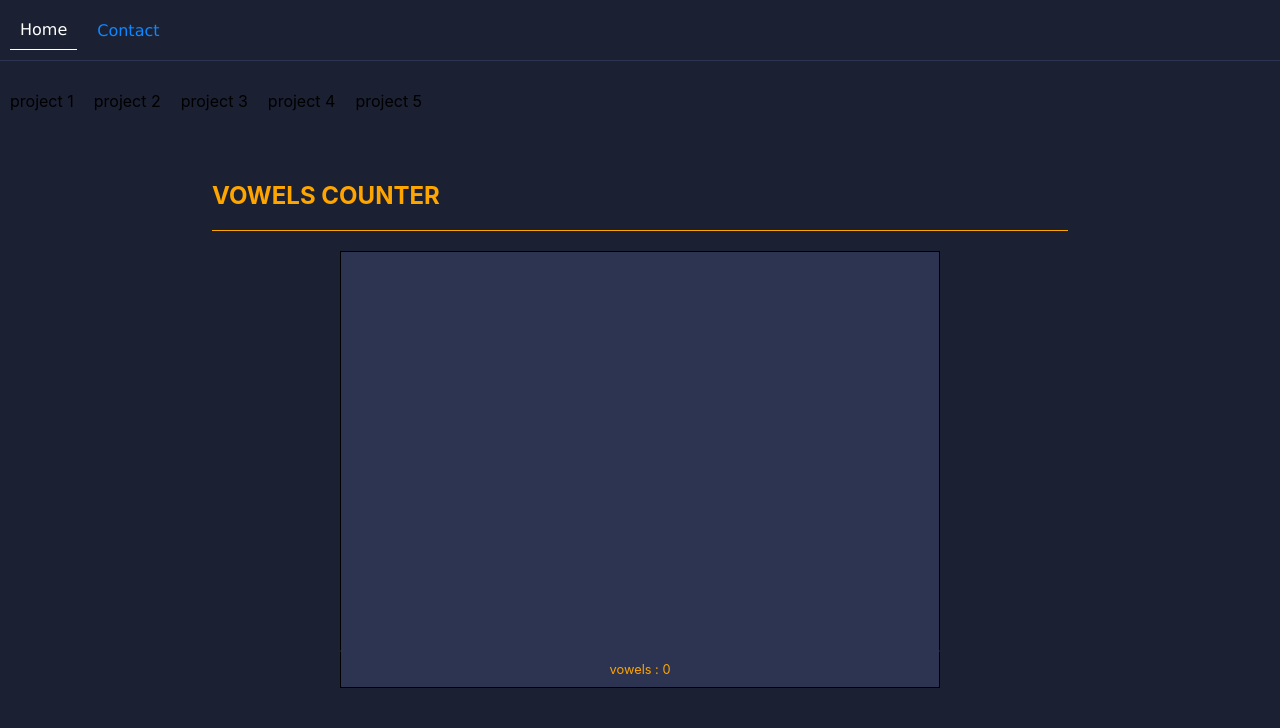
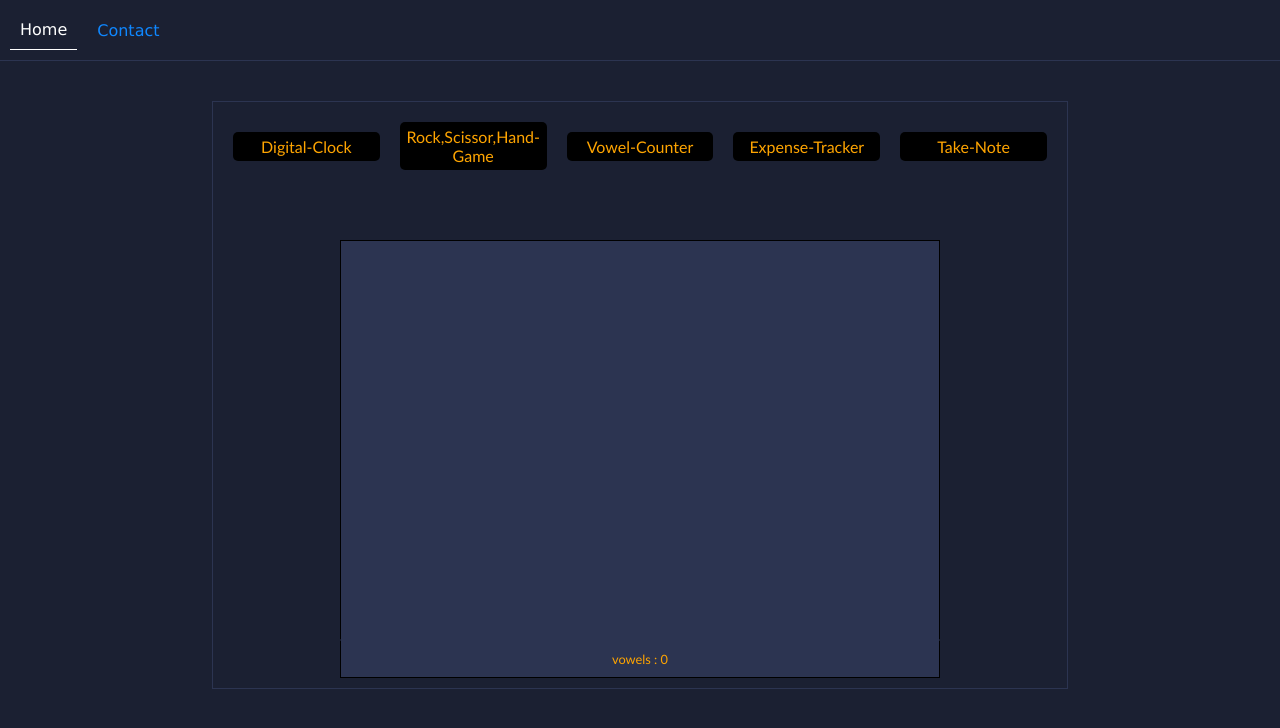
Before and after one commit to majid-hatami-maleki/mini-projects, a React (Create React App) app: page /vwc in a window 1280 px wide. Shown: the top 728 px of the page. Built offline with nearby package versions, Linux system fonts and the light colour scheme.

Commit message:
apps MainContainer component added too all apps components

```diff
--- a/src/components/App.js
+++ b/src/components/App.js
@@ -3,7 +3,7 @@ import "./app.css";
 import { BrowserRouter, Link, NavLink } from "react-router-dom";
 import Routers from "../routes/Routers";
 import Header from "./header/Header";
-import AppsHeader from "./appsHeader/AppsHeader";
+
 
 /*
 1- install react bootstrap for responsive
@@ -14,7 +14,6 @@ export default function App() {
     <div className="app-container">
       <BrowserRouter>
         <Header />
-        <AppsHeader />
         <main>
           <Routers />
         </main>
--- a/src/components/apps/EX-tracker/ExpenseTracker.js
+++ b/src/components/apps/EX-tracker/ExpenseTracker.js
@@ -1,7 +1,11 @@
 import React from 'react'
+import AppsHeader from '../../appsHeader/AppsHeader'
+import MainContainer from '../../appsContainer/MainContainer'
 
 export default function ExpenseTracker() {
   return (
-    <div>ExpenseTracker</div>
+    <MainContainer>
+        <AppsHeader/>
+    </MainContainer>
   )
 }
--- a/src/components/apps/clock/DClock.css
+++ b/src/components/apps/clock/DClock.css
@@ -1,14 +1,4 @@
-.clock-container{
-    width: 100%;
-    background-color: var(--secondaryColor);
-    padding: 10px;
-    display: flex;
-    justify-content: center;
-    align-items: center;
-    flex-direction: column;
-    /*display flex*/
-    font-family: 'Gill Sans', 'Gill Sans MT', Calibri, 'Trebuchet MS', sans-serif;
-}
+
 .clock-container h2{
     width: 100%;
     color: var(--appsPrimaryColor);
--- a/src/components/apps/clock/DigitalClockApp.js
+++ b/src/components/apps/clock/DigitalClockApp.js
@@ -1,6 +1,8 @@
 import React, { useContext, useEffect, useState } from "react";
 import "./DClock.css";
 import { clockContexts } from "../../../contexts/ClockContext";
+import MainContainer from "../../appsContainer/MainContainer";
+import AppsHeader from './../../appsHeader/AppsHeader'
 export default function DigitalClockApp() {
   const contexts = useContext(clockContexts);
 
@@ -20,12 +22,12 @@ export default function DigitalClockApp() {
   const minutes = time.getMinutes().toString().padStart(2, '0');
   const seconds = time.getSeconds().toString().padStart(2, '0');
   return (
-    <div className="clock-container">
-      <h2>Digital_clock app</h2>
+    <MainContainer>
+       <AppsHeader/>
       <div className="clock-display">
         <span>{hours}</span> : <span>{minutes}</span> :
         <span>{seconds}</span>
       </div>
-    </div>
+    </MainContainer>
   );
 }
--- a/src/components/apps/notePad/NotePadApp.js
+++ b/src/components/apps/notePad/NotePadApp.js
@@ -1,7 +1,10 @@
 import React from 'react'
-
+import AppsHeader from '../../appsHeader/AppsHeader'
+import MainContainer from '../../appsContainer/MainContainer'
 export default function NotePadApp() {
   return (
-    <div>NotePadApp</div>
+    <MainContainer>
+        <AppsHeader/>
+    </MainContainer>
   )
 }
--- a/src/components/apps/rhsGame/RHSGame.js
+++ b/src/components/apps/rhsGame/RHSGame.js
@@ -1,7 +1,11 @@
 import React from 'react'
+import AppsHeader from '../../appsHeader/AppsHeader'
+import MainContainer from '../../appsContainer/MainContainer'
 
 export default function RHSGame() {
   return (
-    <div>RHSGame</div>
+    <MainContainer>
+        <AppsHeader/>
+    </MainContainer>
   )
 }
--- a/src/components/apps/vowelCounter/VowelCounter.js
+++ b/src/components/apps/vowelCounter/VowelCounter.js
@@ -1,6 +1,9 @@
 import React, { useContext, useEffect } from "react";
 import "./vowel.css";
 import { vowelCounterContexts } from "../../../contexts/VowelCounterContext";
+import AppsHeader from "../../appsHeader/AppsHeader";
+import MainContainer from "../../appsContainer/MainContainer";
+
 export default function VowelCounter() {
     const contexts = useContext(vowelCounterContexts)
     useEffect(() => {
@@ -8,8 +11,8 @@ export default function VowelCounter() {
     }, [contexts.input])
 
   return (
-    <div className="vowel-container">
-      <h2>vowels counter</h2>
+    <MainContainer>
+      <AppsHeader/>
       <div className="sub-container">
         <textarea cols="30" rows="10" value={contexts.input} onChange={e => {
             contexts.setInput(e.target.value)
@@ -19,6 +22,6 @@ export default function VowelCounter() {
             <p>vowels : {contexts.vowels}</p>
         </div>
       </div>
-    </div>
+    </MainContainer>
   );
 }
--- /dev/null
+++ b/src/components/appsContainer/MC.css
@@ -0,0 +1,12 @@
+.main-container{
+    width: 100%;
+    border: 1px solid var(--secondaryColor);
+    padding: 10px;
+    display: flex;
+    justify-content: center;
+    align-items: center;
+    flex-direction: column;
+    /*display flex*/
+    font-family: 'Gill Sans', 'Gill Sans MT', Calibri, 'Trebuchet MS', sans-serif;
+    gap: 60px;
+}
--- /dev/null
+++ b/src/components/appsContainer/MainContainer.js
@@ -0,0 +1,9 @@
+import React from 'react'
+import './MC.css'
+export default function MainContainer({children}) {
+  return (
+    <div className='main-container'>
+        {children}
+    </div>
+  )
+}
--- /dev/null
+++ b/src/components/appsHeader/AHeader.css
@@ -0,0 +1,26 @@
+.a-header-container{
+    width: 100%;
+}
+.a-header-container ul{
+    width: 100%;
+    display: flex;
+    justify-content: flex-start;
+    align-items: center;
+    flex-direction: row;
+    /*display flex*/
+    padding: 10px;
+    gap: 20px;
+}
+.a-header-container ul li{
+    width: 200px;
+    background-color: black;
+    padding: 5px;
+    border-radius: 5px;
+    text-align: center;
+    cursor: pointer;
+}
+.a-header-container ul li a{
+    color: var(--appsPrimaryColor);
+    text-transform: capitalize;
+    display: block;
+}
--- a/src/components/appsHeader/AppsHeader.js
+++ b/src/components/appsHeader/AppsHeader.js
@@ -1,14 +1,25 @@
 import React from 'react'
-import './header.css'
+import './AHeader.css'
+import { NavLink } from 'react-router-dom'
 export default function AppsHeader() {
   return (
     <div className='a-header-container'>
         <ul>
-            <li>project 1</li>
-            <li>project 2</li>
-            <li>project 3</li>
-            <li>project 4</li>
-            <li>project 5</li>
+            <li>
+                <NavLink to={'/clock'}>digital-clock</NavLink>
+            </li>
+            <li>
+                <NavLink to={'/rhs'}>Rock,Scissor,Hand-game</NavLink>
+            </li>
+            <li>
+                <NavLink to={'/vwc'}>vowel-counter</NavLink>
+            </li>
+            <li>
+                <NavLink to={'/EXTracker'}>expense-tracker</NavLink>
+            </li>
+            <li>
+                <NavLink to={'/noteP'}>take-note</NavLink>
+            </li>
         </ul>
     </div>
   )
--- a/src/components/appsHeader/header.css
+++ /dev/null
@@ -1,13 +0,0 @@
-.a-header-container{
-    width: 100%;
-}
-.a-header-container ul{
-    width: 100%;
-    display: flex;
-    justify-content: flex-start;
-    align-items: center;
-    flex-direction: row;
-    /*display flex*/
-    padding: 10px;
-    gap: 20px;
-}
```
